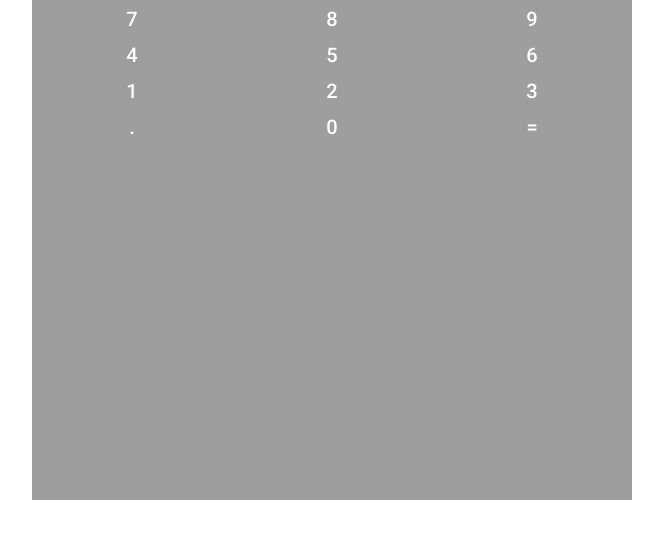
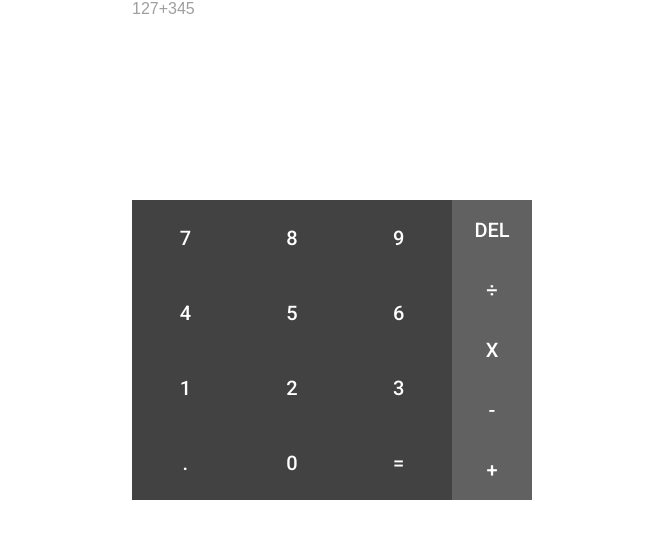
Before and after one commit to AyumuKasuga/calculator, a React (Create React App) app: page / in a window 1280 px wide. Shown: the top 538 px of the page, without its empty margins (308-971 px from the left). Built offline with nearby package versions, Linux system fonts and the light colour scheme; what react-tap-event-plugin would draw is missing.

Commit message:
place buttons on their places :)

```diff
--- a/src/css/App.css
+++ b/src/css/App.css
@@ -1,12 +1,30 @@
 .App {
-    background-color: #9E9E9E;
     height: 500px;
-    display: flex;
 }
 
-.buttonMatrix {
+.mainButtonMatrix {
+    background-color: #424242;
+    height: 100%;
+    width: 80%;
+}
+
+.sideButtonMatrix {
+    background-color: #616161;
+    height: 100%;
+    width: 20%;
+}
+
+.buttons {
+    display: flex;
     height: 60%;
     width: 100%;
+}
+
+.screen {
+    width: 100%;
+    height: 40%;
+    background-color: white;
+    color: #9E9E9E;
 }
 
 .buttonRow {
--- a/src/css/index.css
+++ b/src/css/index.css
@@ -2,6 +2,6 @@ body {
   margin: 0;
   padding: 0;
   font-family: sans-serif;
-  max-width: 600px;
+  max-width: 400px;
   margin: auto;
 }
--- a/src/js/components/App.jsx
+++ b/src/js/components/App.jsx
@@ -21,14 +21,32 @@ export class App extends Component {
             ['.', '0', '=']
         ]
 
+        const sideButtons = [
+            ['DEL'],
+            ['÷'],
+            ['x'],
+            ['-'],
+            ['+'],
+        ]
+
         return (
             <MuiThemeProvider>
                 <div className="App">
-                    <ButtonSet
-                        buttons={mainButtons}
-                        pressHandler={(label) => this.buttonPressHandler(label)}
-                        name="main"
-                    />
+                    <div className="screen">
+                        127+345
+                    </div>
+                    <div className="buttons">
+                        <ButtonSet
+                            buttons={mainButtons}
+                            pressHandler={(label) => this.buttonPressHandler(label)}
+                            className="mainButtonMatrix"
+                        />
+                        <ButtonSet
+                            buttons={sideButtons}
+                            pressHandler={(label) => this.buttonPressHandler(label)}
+                            className="sideButtonMatrix"
+                        />
+                    </div>
                 </div>
             </MuiThemeProvider>
         );
--- a/src/js/components/ButtonSet.jsx
+++ b/src/js/components/ButtonSet.jsx
@@ -5,9 +5,12 @@ import FlatButton from 'material-ui/FlatButton'
 export class ButtonSet extends Component {
     render() {
 
+        const rowStyle = {
+            height: 100/this.props.buttons.length + '%'
+        }
 
         let buttons = this.props.buttons.map((row, i) => (
-            <div className="buttonRow" key={"row-" + this.props.name + i}>
+            <div className="buttonRow" style={rowStyle} key={"row-" + this.props.name + i}>
                 {row.map((label, i) => (
                     <FlatButton
                         labelStyle={{
@@ -15,7 +18,10 @@ export class ButtonSet extends Component {
                             fontSize: '20px'
                         }}
                         style={{
-                            margin: 'auto'
+                            margin: 'auto',
+                            height: '100%',
+                            width: '100%',
+                            minWidth: '50px'
                         }}
                         label={label}
                         key={label}
@@ -25,7 +31,7 @@ export class ButtonSet extends Component {
             </div>
         ))
         return (
-            <div className="buttonMatrix">
+            <div className={this.props.className}>
                 {buttons.map((button) => (
                     button
                 ))}
```
